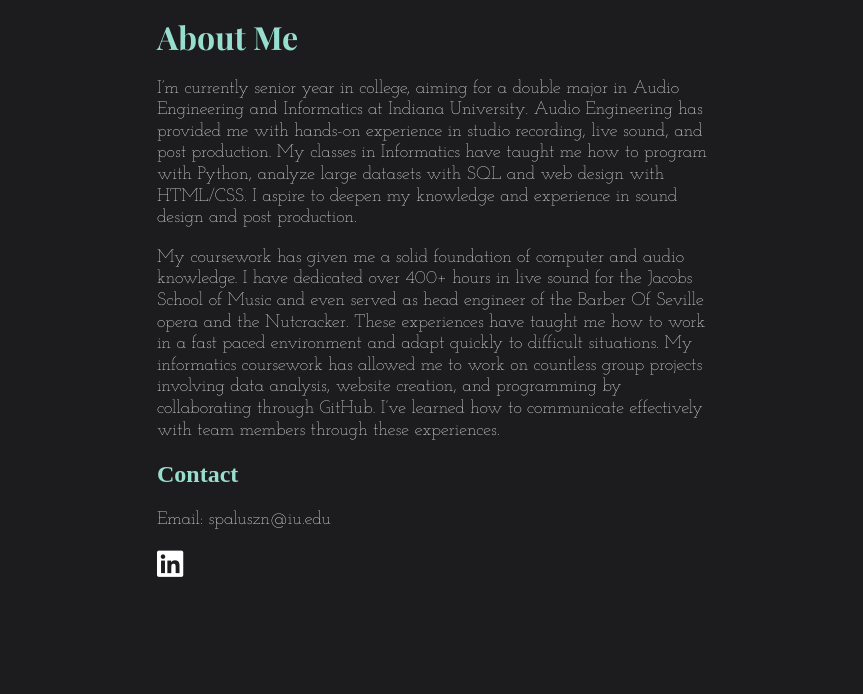
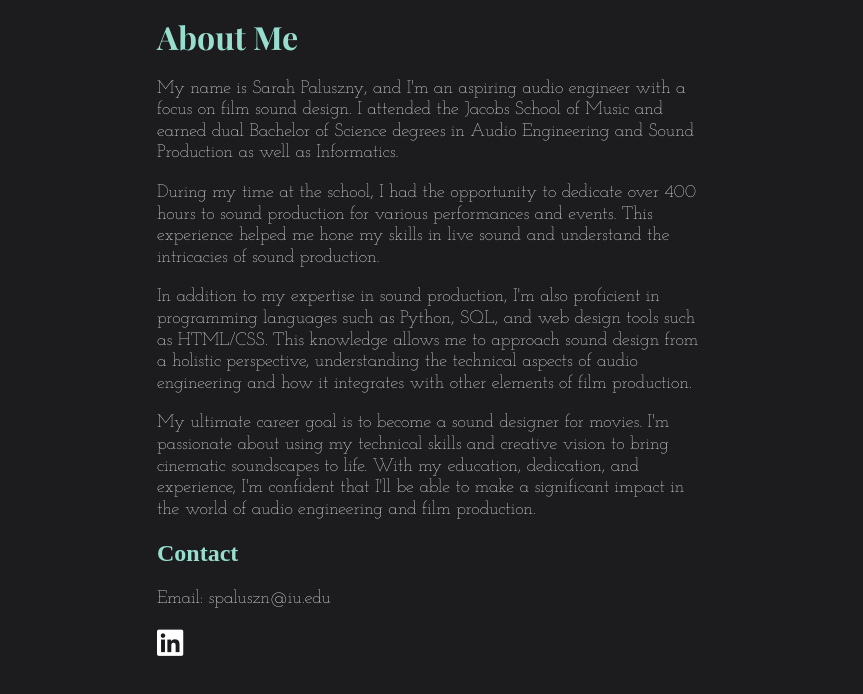
Before and after one commit to spaluszny/spaluszny.github.io, a plain HTML site: page about.html in a window 1280 px wide. Shown: the part 702-1396 px from the top of the page, without its empty margins (208-1071 px from the left). Before the commit the page ends 1335 px from the top, so only its background shows below. Drawn offline with nearby package versions, Linux system fonts and the light colour scheme; a web font is replaced by a local one.

Commit message:
Update about.html

```diff
--- a/about.html
+++ b/about.html
@@ -55,16 +55,20 @@
 
         <div class="about-description">
             <h1>About Me</h1>
-            <p>I’m currently senior year in college, aiming for a double major in Audio Engineering and Informatics at Indiana University.
-                Audio Engineering has provided me with hands-on experience in studio recording, live sound, and post production. My classes
-                in Informatics have taught me how to program with Python, analyze large datasets with SQL and web design with HTML/CSS.
-                I aspire to deepen my knowledge and experience in sound design and post production.</p>
+            <p>My name is Sarah Paluszny, and I'm an aspiring audio engineer with a focus on film sound design.
+                I attended the Jacobs School of Music and earned dual Bachelor of Science degrees in Audio Engineering
+                and Sound Production as well as Informatics.</p>
+            <p>During my time at the school, I had the opportunity to dedicate over 400 hours to sound production
+                for various performances and events. This experience helped me hone my skills in live sound and
+                understand the intricacies of sound production.</p>
+            <p>In addition to my expertise in sound production, I'm also proficient in programming languages such as
+                Python, SQL, and web design tools such as HTML/CSS. This knowledge allows me to approach sound design
+                from a holistic perspective, understanding the technical aspects of audio engineering and how it
+                integrates with other elements of film production. </p>
 
-            <p>My coursework has given me a solid foundation of computer and audio knowledge. I have dedicated over 400+ hours in live sound for
-                the Jacobs School of Music and even served as head engineer of the Barber Of Seville opera and the Nutcracker. These experiences
-                 have taught me how to work in a fast paced environment and adapt quickly to difficult situations. My informatics coursework has allowed me
-                 to work on countless group projects involving data analysis, website creation, and programming by collaborating through GitHub. I’ve learned how to
-                 communicate effectively with team members through these experiences.</p>
+            <p>My ultimate career goal is to become a sound designer for movies. I'm passionate about using my technical
+                skills and creative vision to bring cinematic soundscapes to life. With my education, dedication, and experience,
+                I'm confident that I'll be able to make a significant impact in the world of audio engineering and film production.</p>
 
             <h2>Contact</h2>
             <p>Email: spaluszn@iu.edu</p>
```
